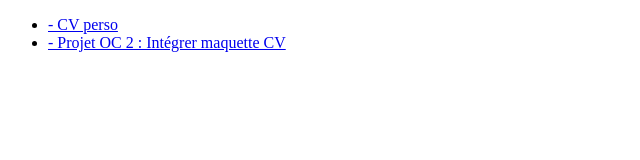
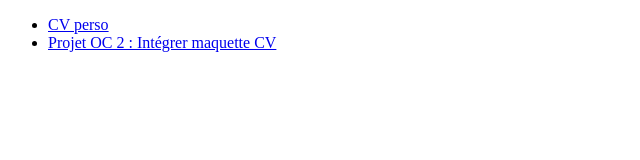
Before and after one commit to Mikev60/Mikev60.github.io, a plain HTML site: page index.html in a window 1280 px wide. Shown: the full height of the page, 0-640 px from the left. Drawn offline with Linux system fonts and the light colour scheme.

Commit message:
Correction -

```diff
--- a/index.html
+++ b/index.html
@@ -6,8 +6,8 @@
   </head>
   <body>
     <ul>
-      <li><a href="https://mikev60.github.io/CV_Perso/"> - CV perso</a></li>
-      <li><a href="https://mikev60.github.io/OC_Projet2_Mon_CV/"> - Projet OC 2 : Intégrer maquette CV</a></li>
+      <li><a href="https://mikev60.github.io/CV_Perso/">CV perso</a></li>
+      <li><a href="https://mikev60.github.io/OC_Projet2_Mon_CV/">Projet OC 2 : Intégrer maquette CV</a></li>
     </ul>
   </body>
 </html>
```
